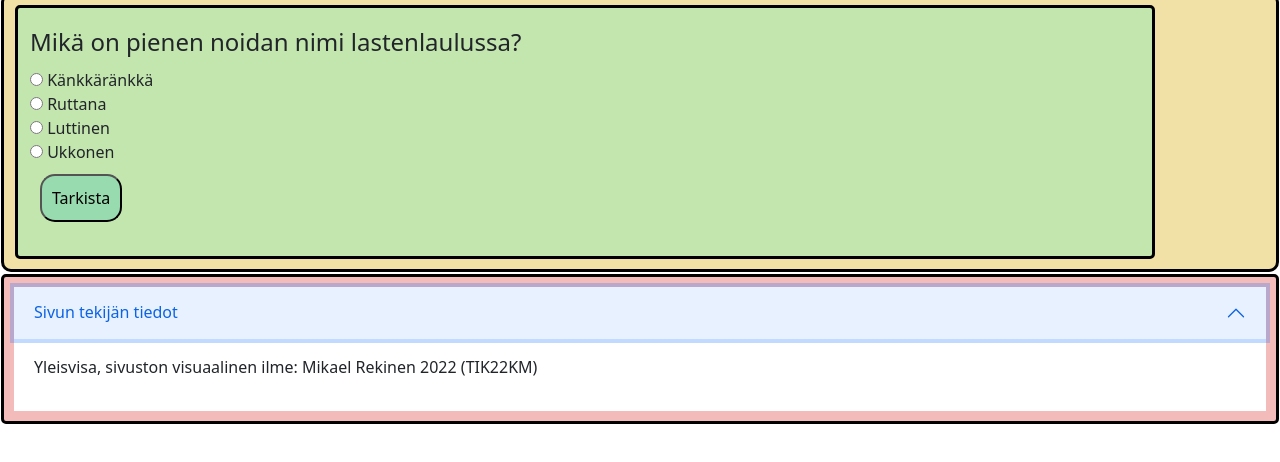
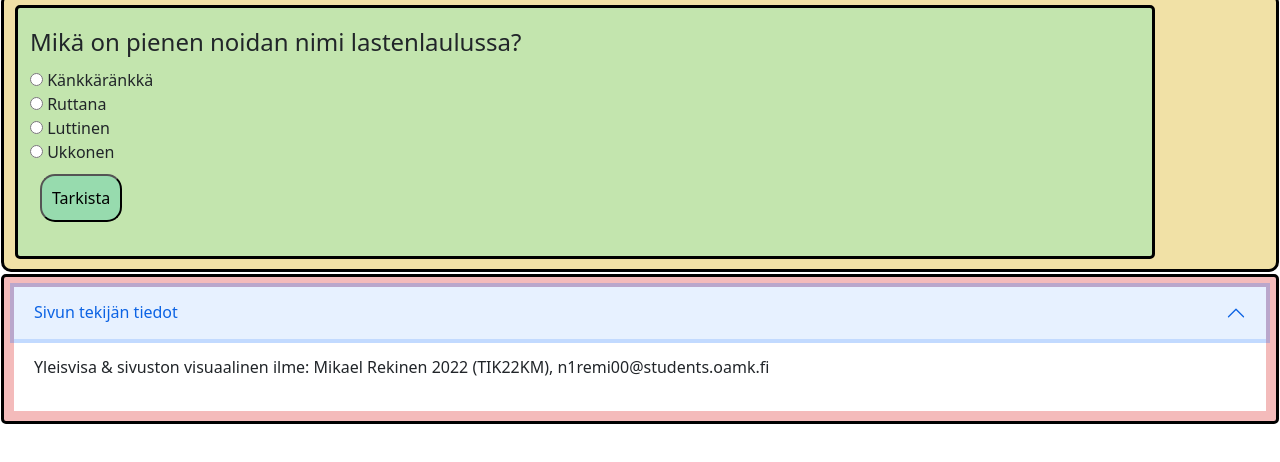
Before and after one commit to MRekinen/Web-projekti_R16, a plain HTML site: page pages/yleisvisa.html in a window 1280 px wide. Both pictures are taken after a click on the button "Sivun tekijän tiedot". Shown: the part 266-728 px from the top of the page. Drawn offline with nearby package versions, Linux system fonts and the light colour scheme.

Commit message:
yleisvisa_footer

```diff
--- a/pages/yleisvisa.html
+++ b/pages/yleisvisa.html
@@ -145,7 +145,7 @@
                       </h2>
                       <div id="flush-collapseOne" class="accordion-collapse collapse" aria-labelledby="flush-headingOne" data-bs-parent="#accordionFlushExample">
                         <div class="accordion-body">
-                          <p>Yleisvisa, sivuston visuaalinen ilme: Mikael Rekinen 2022 (TIK22KM)</p>
+                          <p>Yleisvisa & sivuston visuaalinen ilme: Mikael Rekinen 2022 (TIK22KM), n1remi00@students.oamk.fi</p>
                         </div>
                       </div>
                     </div>
```
